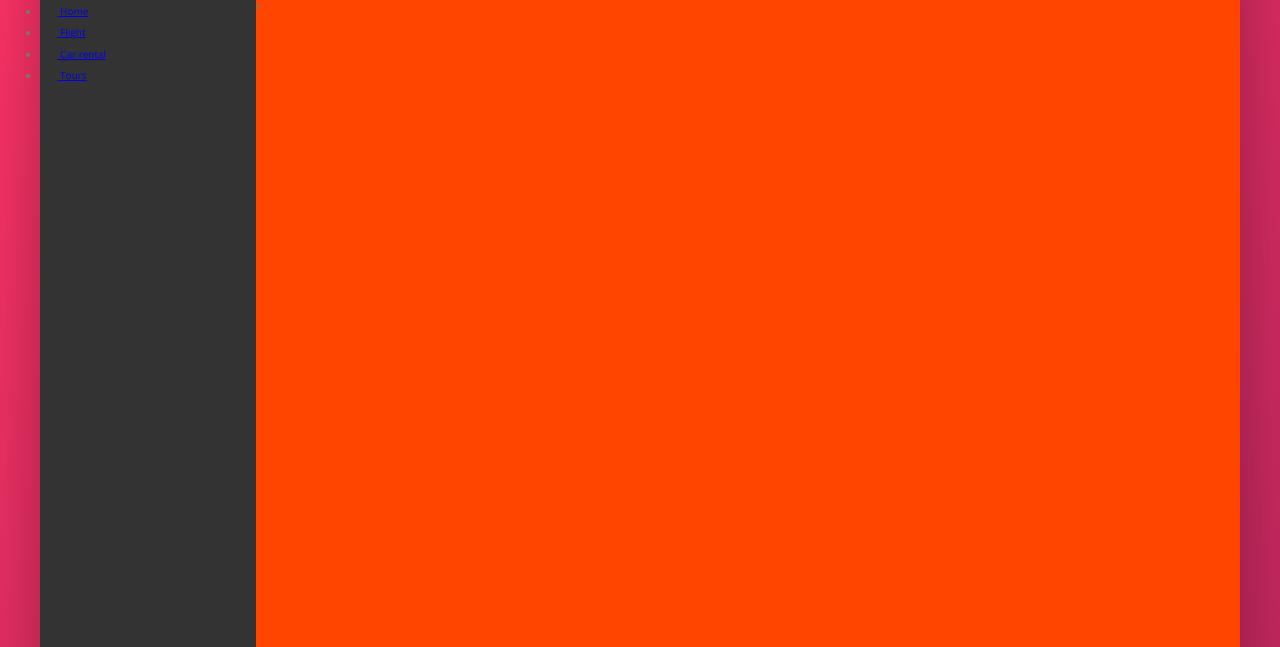
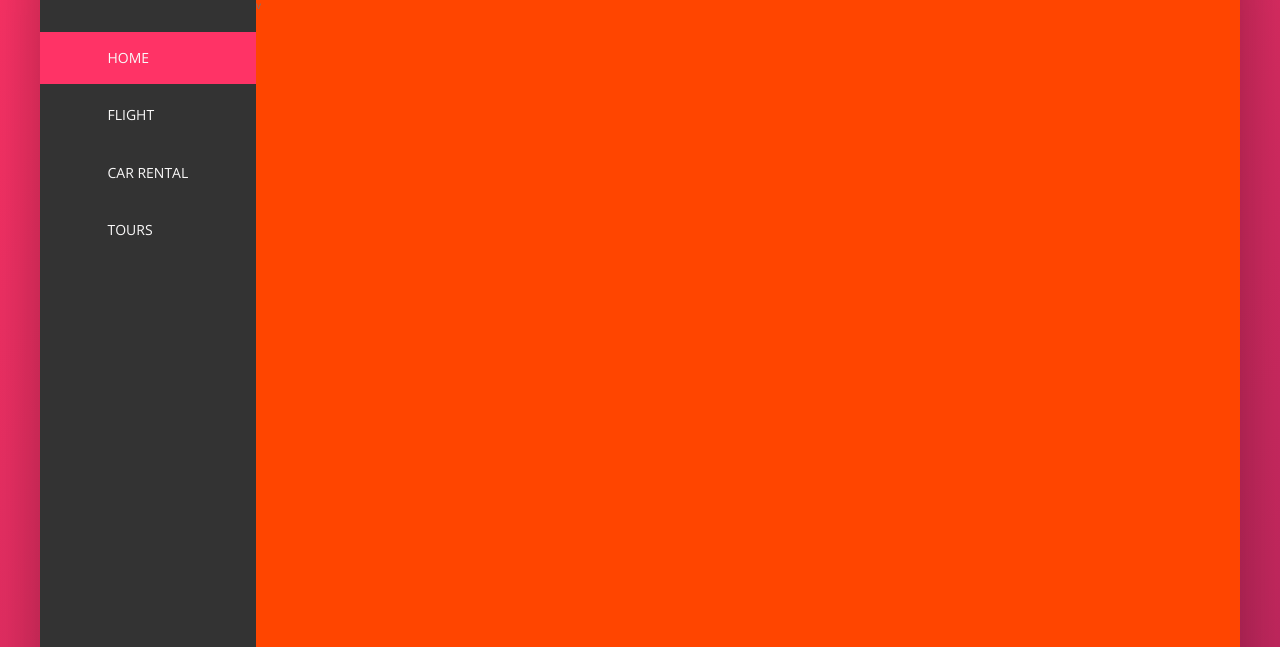
Before and after one commit to Phonekham/Advanced-CSS-and-SASS, a website: page TRILLO/index.html in a window 1280 px wide. Shown: the part 153-800 px from the top of the page. Drawn offline with nearby package versions, Linux system fonts and the light colour scheme.

Commit message:
Trillo:Navigation part2 hover effect & finish

```diff
--- a/TRILLO/index.html
+++ b/TRILLO/index.html
@@ -48,8 +48,8 @@
     <div class="content">
       <nav class="sidebar">
         <ul class="side-nav">
-          <li class="side-nav__item">
-            <a href="side-nav__link">
+          <li class="side-nav__item side-nav__item--active">
+            <a href="#" class="side-nav__link">
               <svg class="side-nav__icon">
                 <use xlink:href="img/sprite.svg#icon-home"></use>
               </svg>
@@ -57,7 +57,7 @@
             </a>
           </li>
           <li class="side-nav__item">
-            <a href="side-nav__link">
+            <a href="#" class="side-nav__link">
               <svg class="side-nav__icon">
                 <use xlink:href="img/sprite.svg#icon-aircraft"></use>
               </svg>
@@ -65,7 +65,7 @@
             </a>
           </li>
           <li class="side-nav__item">
-            <a href="side-nav__link">
+            <a href="#" class="side-nav__link">
               <svg class="side-nav__icon">
                 <use xlink:href="img/sprite.svg#icon-key"></use>
               </svg>
@@ -73,7 +73,7 @@
             </a>
           </li>
           <li class="side-nav__item">
-            <a href="side-nav__link">
+            <a href="#" class="side-nav__link">
               <svg class="side-nav__icon">
                 <use xlink:href="img/sprite.svg#icon-map"></use>
               </svg>
--- a/TRILLO/sass/_components.scss
+++ b/TRILLO/sass/_components.scss
@@ -98,16 +98,56 @@
 
 // ///////////////// Side navigation
 .side-nav {
+  font-size: 1.4rem;
+  list-style: none;
+  margin-top: 3.5rem;
   &__item {
+    position: relative;
+    &:not(:last-child) {
+      margin-bottom: 0.5rem;
+    }
   }
-  &__link {
+  &__item:before {
+    content: "";
+    position: absolute;
+    top: 0;
+    left: 0;
+    height: 100%;
+    width: 3px;
+    background-color: var(--color-primary);
+    transform: scaleY(0);
+    transition: transform 0.2s, width 0.4s cubic-bezier(1, 0, 0, 1) 0.2s,
+      background-color 0.1s;
+    transform-origin: bottom;
+  }
+  &__item:hover::before,
+  &__item--active::before {
+    transform: scaleY(1);
+    width: 100%;
+  }
+  &__item--active::before {
+    background-color: var(--color-primary-light);
+  }
+  &__link:link,
+  &__link:visited {
+    color: var(--grey-light-1);
+    text-decoration: none;
+    text-transform: uppercase;
+    display: block;
+    padding: 1.5rem 3rem;
+    display: flex;
+    align-items: center;
+    position: relative;
+    z-index: 10;
   }
   &__icon {
     width: 1.75rem;
     height: 1.75rem;
+    margin-right: 2rem;
+    fill: currentColor;
   }
 }
-// /////////////Legal
+///////////////Legal
 .legal {
   font-size: 1.2rem;
   color: var(--grey-light-4);
```
Also changed, not shown: TRILLO/css/style.css.
